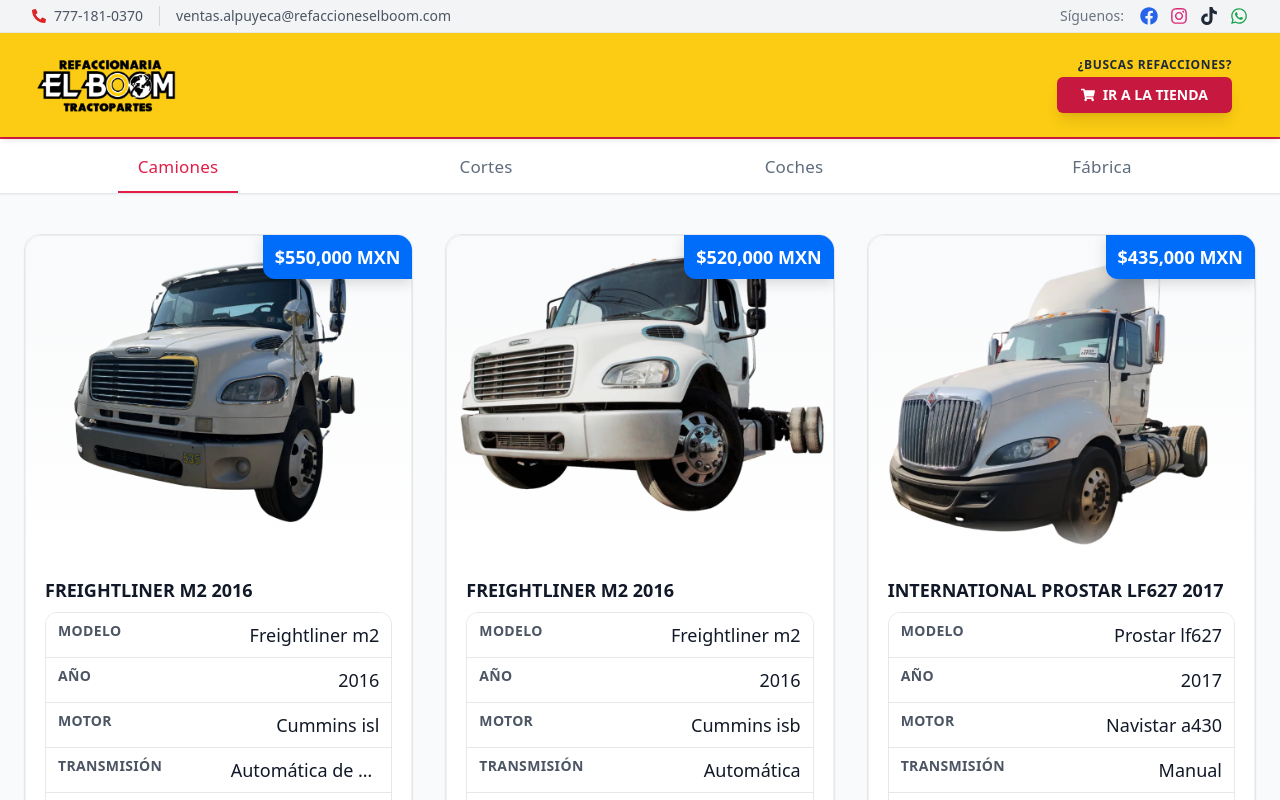
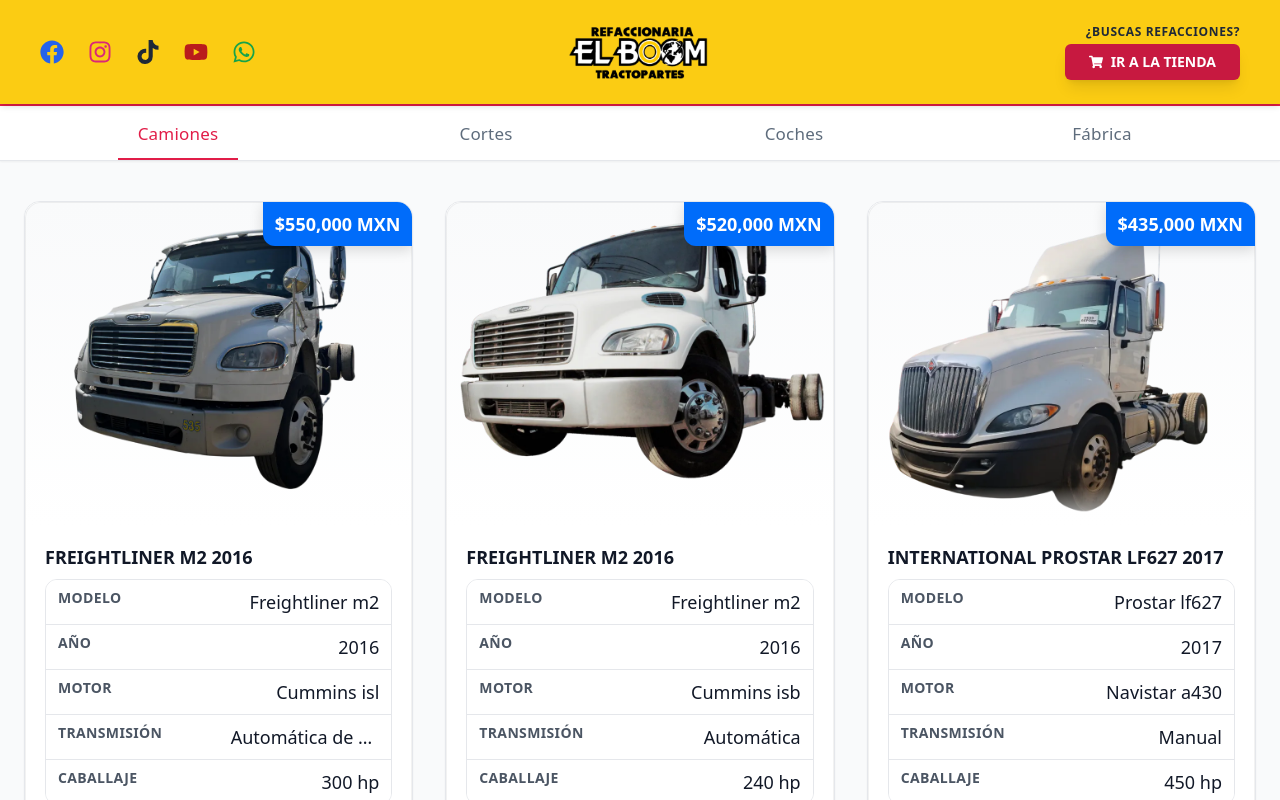
Before and after one commit to ChrisAle117/CatCamiones, a React (Vite) app in the folder frontend/: page / in a window 1280 px wide. Shown: the top 800 px of the page. Built offline with nearby package versions, Linux system fonts and the light colour scheme.

Commit message:
feat: add responsive Navbar component with navigation links, social media, shopping cart CTA, and mobile menu.

```diff
--- a/frontend/src/components/Navbar.tsx
+++ b/frontend/src/components/Navbar.tsx
@@ -1,5 +1,5 @@
 import { useState } from 'react';
-import { FaShoppingCart, FaFacebook, FaInstagram, FaTiktok, FaWhatsapp, FaPhoneAlt } from 'react-icons/fa';
+import { FaShoppingCart, FaFacebook, FaInstagram, FaTiktok, FaWhatsapp, FaYoutube, FaPhoneAlt, FaTruck, FaCar, FaCut, FaTools } from 'react-icons/fa';
 import { Link, useLocation } from 'react-router-dom';
 import { motion, AnimatePresence } from 'framer-motion';
 
@@ -8,59 +8,79 @@
     const location = useLocation();
 
     const menuItems = [
-        { id: 'camiones', label: 'Camiones', path: '/camiones' },
-        { id: 'coches', label: 'Coches', path: '/coches' },
-        { id: 'cortes', label: 'Cortes', path: '/cortes' },
-        { id: 'fabrica', label: 'Fábrica', path: '/fabrica' },
+        { id: 'camiones', label: 'Camiones', path: '/camiones', icon: <FaTruck /> },
+        { id: 'coches', label: 'Coches', path: '/coches', icon: <FaCar /> },
+        { id: 'cortes', label: 'Cortes', path: '/cortes', icon: <FaCut /> },
+        { id: 'fabrica', label: 'Fábrica', path: '/fabrica', icon: <FaTools /> },
     ];
 
+    const containerVariants = {
+        hidden: { opacity: 0 },
+        show: {
+            opacity: 1,
+            transition: {
+                staggerChildren: 0.1,
+                delayChildren: 0.2
+            }
+        }
+    };
+
+    const itemVariants = {
+        hidden: { opacity: 0, x: -20 },
+        show: { opacity: 1, x: 0 }
+    };
+
     const socialLinks = [
-        { icon: <FaFacebook />, url: 'https://www.facebook.com/boomtractopartes', color: 'text-blue-600' },
-        { icon: <FaInstagram />, url: 'https://instagram.com/elboomtractopartes', color: 'text-pink-600' },
-        { icon: <FaTiktok />, url: 'https://tiktok.com/@elboomtractopartes', color: 'text-gray-800' },
-        { icon: <FaWhatsapp />, url: 'https://wa.me/7771810370', color: 'text-green-600' },
+        { icon: <FaFacebook />, url: 'https://www.facebook.com/boomtractopartes', color: 'text-blue-600', label: 'Facebook' },
+        { icon: <FaInstagram />, url: 'https://instagram.com/elboomtractopartes', color: 'text-pink-600', label: 'Instagram' },
+        { icon: <FaTiktok />, url: 'https://tiktok.com/@elboomtractopartes', color: 'text-gray-800', label: 'TikTok' },
+        { icon: <FaYoutube />, url: 'https://www.youtube.com/channel/UCQa22awfS3vx5iRdxKS9-Ag', color: 'text-red-700', label: 'YouTube' },
+        { icon: <FaWhatsapp />, url: 'https://wa.me/7771810370', color: 'text-green-600', label: 'WhatsApp' },
     ];
 
     const toggleMenu = () => setIsMenuOpen(!isMenuOpen);
 
     return (
         <header id="app-navbar" className="fixed top-0 left-0 w-full z-50 shadow-md">
-            {/* Top Bar - Socials & Contact */}
-            <div className="bg-gray-100 py-1.5 px-4 md:px-8 border-b border-gray-200 hidden sm:block">
-                <div className="max-w-7xl mx-auto flex justify-between items-center text-xs md:text-sm">
-                    <div className="flex items-center space-x-4 text-gray-600">
-                        <span className="flex items-center">
-                            <FaPhoneAlt className="mr-2 text-red-600" />
-                            777-181-0370
-                        </span>
-                        <span className="hidden lg:inline border-l border-gray-300 pl-4">
-                            ventas.alpuyeca@refaccioneselboom.com
-                        </span>
-                    </div>
-                    <div className="flex items-center space-x-4">
-                        <span className="text-gray-500 font-medium">Síguenos:</span>
-                        <div className="flex items-center space-x-3">
+            {/* Main Navbar */}
+            <nav className="bg-[#FBCC13] py-2 md:py-3 px-4 md:px-10">
+                <div className="w-full flex items-center justify-between md:grid md:grid-cols-3">
+                    {/* Left Column - Socials (Desktop Only) */}
+                    <div className="hidden md:flex items-center space-x-6">
                         {socialLinks.map((social, idx) => (
-                                <a
+                            <motion.a
                                 key={idx}
                                 href={social.url}
                                 target="_blank"
                                 rel="noopener noreferrer"
-                                    className={`${social.color} hover:scale-125 transition-transform duration-300 text-lg`}
+                                className="flex items-center group relative cursor-pointer"
+                                initial="initial"
+                                whileHover="hover"
+                            >
+                                <motion.span
+                                    className={`${social.color} text-xl lg:text-2xl transition-transform duration-300 group-hover:scale-110`}
                                 >
                                     {social.icon}
-                                </a>
+                                </motion.span>
+
+                                <motion.div
+                                    variants={{
+                                        initial: { width: 0, opacity: 0, marginLeft: 0 },
+                                        hover: { width: "auto", opacity: 1, marginLeft: 12 }
+                                    }}
+                                    transition={{ duration: 0.3, ease: "easeOut" }}
+                                    className="overflow-hidden whitespace-nowrap"
+                                >
+                                    <span className="bg-white text-gray-800 px-2 py-1 rounded-md text-[10px] font-bold shadow-sm uppercase tracking-tighter">
+                                        {social.label}
+                                    </span>
+                                </motion.div>
+                            </motion.a>
                         ))}
                     </div>
-                    </div>
-                </div>
-            </div>
 
-            {/* Main Navbar */}
-            <nav className="bg-[#FBCC13] py-2 md:py-3 px-4 md:px-8">
-                <div className="max-w-7xl mx-auto flex items-center justify-between">
-                    {/* Logo Section */}
-                    <div className="flex items-center">
+                    {/* Center Column - Logo */}
+                    <div className="flex md:justify-center items-center">
                         <a href="https://camiones.refaccioneselboom.com/" aria-label="Ir a la página principal">
                             <img
                                 src="/images/logotipo.png"
@@ -70,10 +90,10 @@
                         </a>
                     </div>
 
-                    {/* Right Side - Actions */}
-                    <div className="flex items-center space-x-4">
+                    {/* Right Column - Actions */}
+                    <div className="flex items-center justify-end space-x-4">
                         {/* Store CTA Desktop */}
-                        <div className="hidden md:flex flex-col items-end mr-4">
+                        <div className="hidden md:flex flex-col items-end">
                             <p className="text-[10px] lg:text-xs font-bold text-gray-800 uppercase tracking-wider mb-1">
                                 ¿Buscas refacciones?
                             </p>
@@ -124,9 +144,10 @@
                         animate={{ opacity: 1, height: 'auto' }}
                         exit={{ opacity: 0, height: 0 }}
                         transition={{ duration: 0.4, ease: [0.04, 0.62, 0.23, 0.98] }}
-                        className="md:hidden absolute top-full left-0 w-full bg-[#FBCC13] shadow-2xl border-t border-yellow-500 z-[100] overflow-hidden"
+                        className="md:hidden absolute top-full left-0 w-full shadow-2xl border-t border-yellow-500 z-[100] overflow-hidden"
                     >
-                        <div className="flex flex-col p-6 space-y-6">
+                        {/* Top Section - Yellow */}
+                        <div className="bg-[#FBCC13] p-6 pb-2 space-y-6">
                             {/* Store Section Mobile */}
                             <div className="space-y-3">
                                 <p className="text-center font-bold text-gray-800 border-b border-yellow-600 pb-2">
@@ -144,31 +165,45 @@
                                 </a>
                             </div>
 
-                            {/* Categories Mobile */}
-                            <div className="space-y-3">
+                            {/* Catalogue Header Only */}
                             <p className="text-center font-bold text-gray-800 border-b border-yellow-600 pb-2">
                                 NUESTRO CATÁLOGO
                             </p>
-                                <div className="grid grid-cols-2 gap-3">
+                        </div>
+
+                        {/* Bottom Section - White */}
+                        <div className="bg-white p-6 pt-4 space-y-8">
+                            {/* Categories Grid - Staggered */}
+                            <motion.div
+                                variants={containerVariants}
+                                initial="hidden"
+                                animate="show"
+                                className="grid grid-cols-2 gap-3"
+                            >
                                 {menuItems.map((item) => (
                                     <Link
                                         key={item.id}
                                         to={item.path}
-                                            className={`py-4 px-4 rounded-lg text-center font-bold transition-all text-sm ${location.pathname.includes(item.id)
-                                                ? 'bg-white text-[#C71940] shadow-inner'
-                                                : 'bg-yellow-400 text-gray-800 hover:bg-yellow-200'
-                                                }`}
                                         onClick={() => setIsMenuOpen(false)}
                                     >
-                                            {item.label}
+                                        <motion.div
+                                            variants={itemVariants}
+                                            whileTap={{ scale: 0.95 }}
+                                            className={`py-4 px-4 rounded-lg flex flex-col items-center justify-center space-y-2 font-bold transition-all text-sm border ${location.pathname.includes(item.id)
+                                                ? 'bg-yellow-100 text-[#C71940] shadow-inner border-yellow-200'
+                                                : 'bg-gray-50 text-gray-800 border-gray-100 hover:bg-yellow-50 hover:text-[#C71940] hover:border-yellow-200'
+                                                }`}
+                                        >
+                                            <span className="text-2xl opacity-80">{item.icon}</span>
+                                            <span>{item.label}</span>
+                                        </motion.div>
                                     </Link>
                                 ))}
-                                </div>
-                            </div>
+                            </motion.div>
 
                             {/* Socials & Contact Mobile */}
-                            <div className="space-y-4 pt-4">
-                                <div className="flex justify-center space-x-8">
+                            <div className="space-y-6">
+                                <div className="flex justify-center space-x-6">
                                     {socialLinks.map((social, idx) => (
                                         <motion.a
                                             key={idx}
@@ -183,9 +218,9 @@
                                         </motion.a>
                                     ))}
                                 </div>
-                                <div className="text-center text-gray-700 text-sm font-medium">
-                                    <p className="flex items-center justify-center">
-                                        <FaPhoneAlt className="mr-2 text-red-600" />
+                                <div className="text-center text-gray-700 text-sm font-medium border-t border-gray-100 pt-4">
+                                    <p className="flex items-center justify-center text-lg font-bold">
+                                        <FaPhoneAlt className="mr-3 text-red-600" />
                                         777-181-0370
                                     </p>
                                 </div>
```
Lines whose indentation alone changed are shown as unchanged.
